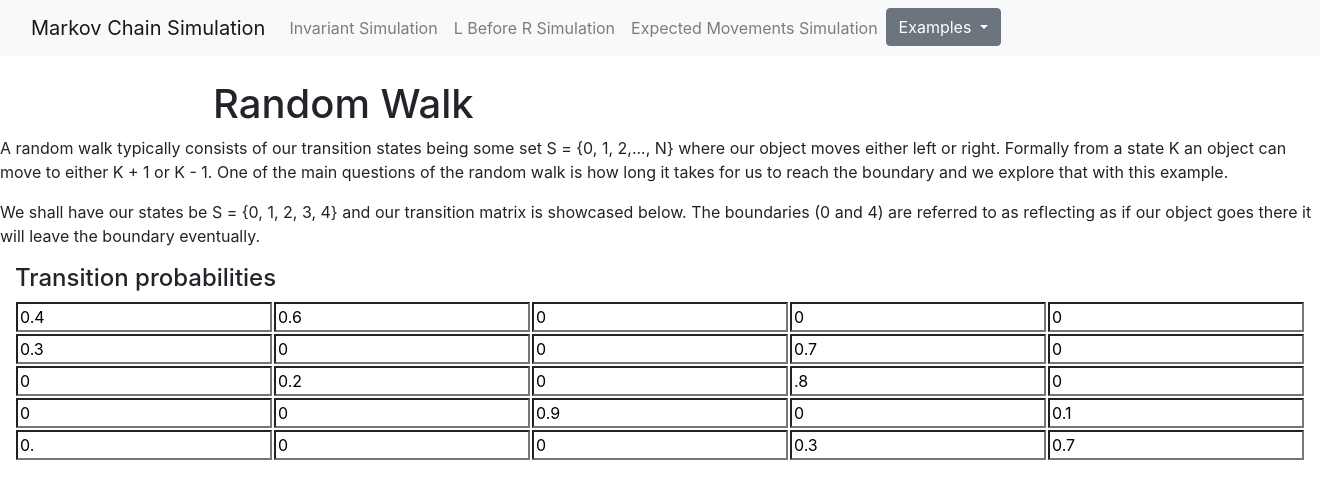
After one commit to gckang/markov-chain-simulator, a Flask app: page /random-walk in a window 1320 px wide. The commit adds this page. Shown: the top 499 px of the page. Run offline with Flask 3, Linux system fonts and the light colour scheme; some libraries are stand-ins or nearby versions.

Commit message:
randomwalk.html

```diff
--- a/app.py
+++ b/app.py
@@ -9,3 +9,7 @@ app = Flask(__name__)
 @app.route("/")
 def hello_world():
     return render_template("invariant.html")
+
+@app.route("/random-walk")
+def random_walk():
+    return render_template("randomwalk.html")
--- a/templates/navbar.html
+++ b/templates/navbar.html
@@ -8,12 +8,12 @@
                 <a class="nav-link" href="/expected-movements">Expected Movements Simulation</a>
                 <div class="dropdown">
                     <button class="btn btn-secondary dropdown-toggle" type="button" id="dropdownMenuButton1" data-bs-toggle="dropdown" aria-expanded="false">
-                      Dropdown button
+                        Examples
                     </button>
                     <ul class="dropdown-menu" aria-labelledby="dropdownMenuButton1">
-                      <li><a class="dropdown-item" href="#">Action</a></li>
-                      <li><a class="dropdown-item" href="#">Another action</a></li>
-                      <li><a class="dropdown-item" href="#">Something else here</a></li>
+                      <li><a class="dropdown-item" href="/random-walk">Random Walk with Reflecting Boundary</a></li>
+                      <li><a class="dropdown-item" href="/graph">Graph</a></li>
+                      <li><a class="dropdown-item" href="/irreducible-aperiodic">Irreducible Aperiodic</a></li>
                     </ul>
                   </div>
             </div>
--- /dev/null
+++ b/templates/randomwalk.html
@@ -0,0 +1,67 @@
+<!DOCTYPE html>
+<html lang="en">
+<head>
+    <meta name="viewport" content="width=device-width, initial-scale=1.0">
+    <title>Random Walk</title>
+    <link href="https://stackpath.bootstrapcdn.com/bootstrap/4.5.2/css/bootstrap.min.css" rel="stylesheet">
+    <script src="https://cdn.jsdelivr.net/npm/@popperjs/core@2.9.2/dist/umd/popper.min.js" ></script>
+    <script src="https://cdn.jsdelivr.net/npm/bootstrap@5.0.1/dist/js/bootstrap.min.js" integrity="sha384-Atwg2Pkwv9vp0ygtn1JAojH0nYbwNJLPhwyoVbhoPwBhjQPR5VtM2+xf0Uwh9KtT" crossorigin="anonymous"></script>
+</head>
+<body>
+    {% include 'navbar.html' %}
+    <div class="container mt-4" style="width: 70%;" >
+        <h1>Random Walk</h1>
+    </div>
+
+    <p>
+        A random walk typically consists of our transition states being some set S = {0, 1, 2,..., N} where our object moves either left or right. Formally from a state K an object can move to either K + 1 or K - 1. One of the main questions of the random walk is how long it takes for us to reach the boundary and we explore that with this example.
+    </p>
+
+    <p>
+        We shall have our states be S = {0, 1, 2, 3, 4} and our transition matrix is showcased below. The boundaries (0 and 4) are referred to as reflecting as if our object goes there it will leave the boundary eventually.
+    </p>
+
+    <div class="col-md-6">
+        <h4>Transition probabilities</h4>
+
+        <div id="matrix">
+            <table>
+                <tr>
+                   <td><input value="0.4" style="background-color: rgba(221, 238, 255, 0);"></td>
+                   <td><input value="0.6" style="background-color: rgba(221, 238, 255, 0);"></td>
+                   <td><input value="0" style="background-color: rgba(221, 238, 255, 0);"></td>
+                   <td><input value="0" style="background-color: rgba(221, 238, 255, 0);"></td>
+                   <td><input value="0" style="background-color: rgba(221, 238, 255, 0);"></td>
+                </tr>
+                <tr>
+                   <td><input value="0.3" style="background-color: rgba(221, 238, 255, 0);"></td>
+                   <td><input value="0" style="background-color: rgba(221, 238, 255, 0);"></td>
+                   <td><input value="0" style="background-color: rgba(221, 238, 255, 0);"></td>
+                   <td><input value="0.7" style="background-color: rgba(221, 238, 255, 0);"></td>
+                   <td><input value="0" style="background-color: rgba(221, 238, 255, 0);"></td>
+                </tr>
+                <tr>
+                   <td><input value="0" style="background-color: rgba(221, 238, 255, 0);"></td>
+                   <td><input value="0.2" style="background-color: rgba(221, 238, 255, 0);"></td>
+                   <td><input value="0" style="background-color: rgba(221, 238, 255, 0);"></td>
+                   <td><input value=".8" style="background-color: rgba(221, 238, 255, 0);"></td>
+                   <td><input value="0" style="background-color: rgba(221, 238, 255, 0);"></td>
+                </tr>
+                <tr>
+                   <td><input value="0" style="background-color: rgba(221, 238, 255, 0);"></td>
+                   <td><input value="0" style="background-color: rgba(221, 238, 255, 0);"></td>
+                   <td><input value="0.9" style="background-color: rgba(221, 238, 255, 0);"></td>
+                   <td><input value="0" style="background-color: rgba(221, 238, 255, 0);"></td>
+                   <td><input value="0.1" style="background-color: rgba(221, 238, 255, 0);"></td>
+                </tr>
+                <tr>
+                   <td><input value="0." style="background-color: rgba(221, 238, 255, 0);"></td>
+                   <td><input value="0" style="background-color: rgba(221, 238, 255, 0);"></td>
+                   <td><input value="0" style="background-color: rgba(221, 238, 255, 0);"></td>
+                   <td><input value="0.3" style="background-color: rgba(221, 238, 255, 0);"></td>
+                   <td><input value="0.7" style="background-color: rgba(221, 238, 255, 0);"></td>
+                </tr>
+             </table>
+        </div>
+      </div>
+</body>
```
